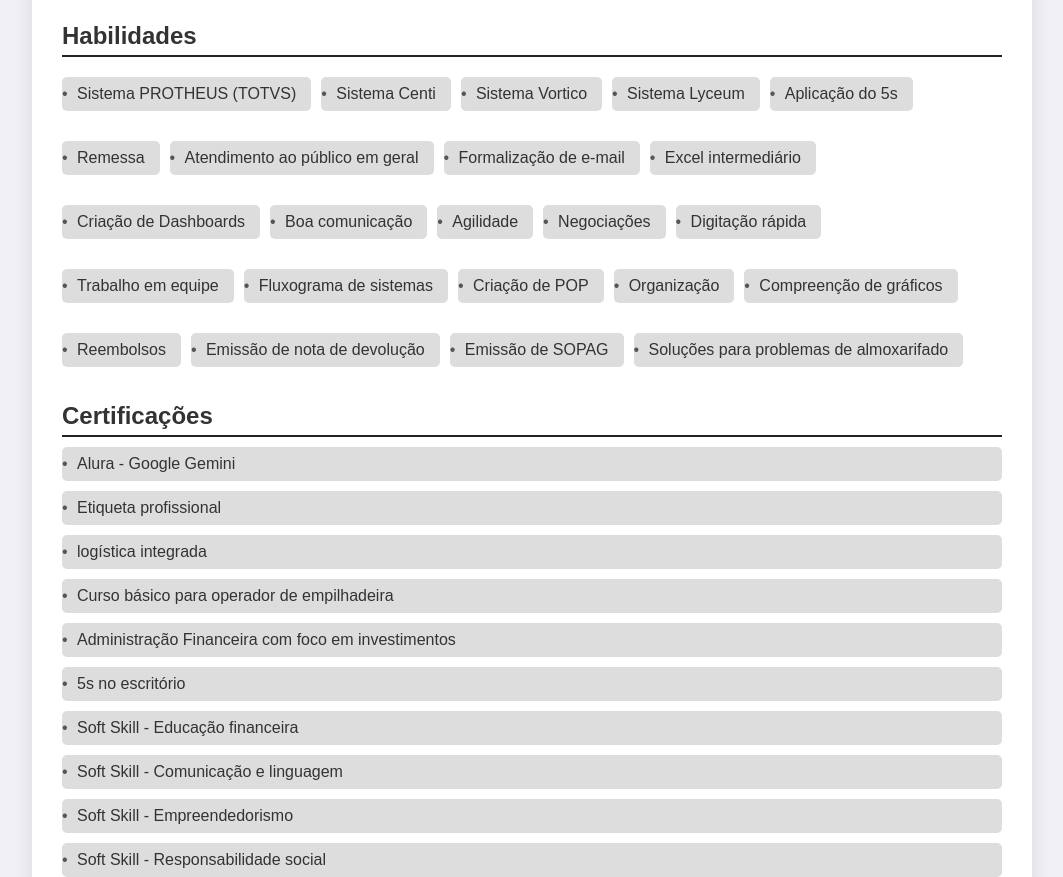
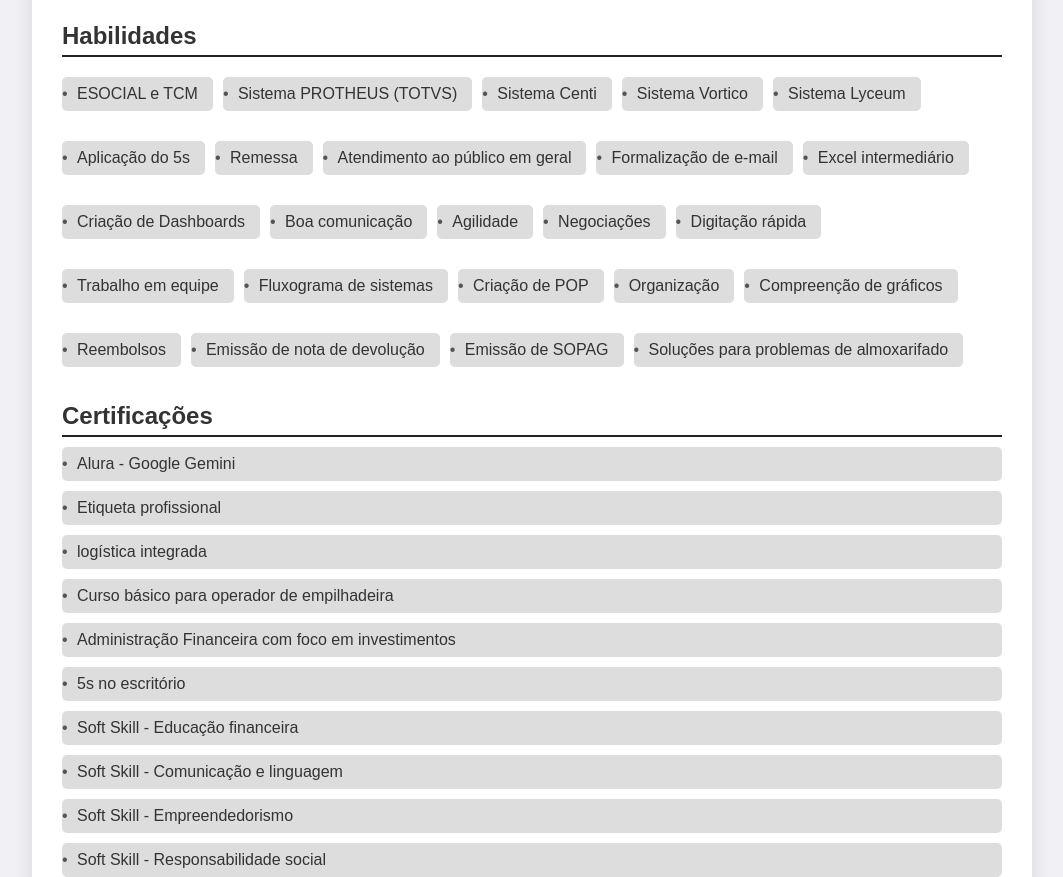
Before and after one commit to brenooki/brendofelipe, a plain HTML site: page index.html in a window 1280 px wide. Shown: the part 2418-3295 px from the top of the page, without its empty margins (108-1171 px from the left). Drawn offline with Linux system fonts and the light colour scheme.

Commit message:
Update index.html

```diff
--- a/index.html
+++ b/index.html
@@ -112,6 +112,7 @@
             <section class="skills">
                 <h2>Habilidades</h2>
                 <ul>
+                    <li>ESOCIAL e TCM</li>
                     <li>Sistema PROTHEUS (TOTVS)</li>
                     <li>Sistema Centi</li>
                     <li>Sistema Vortico</li>
```
